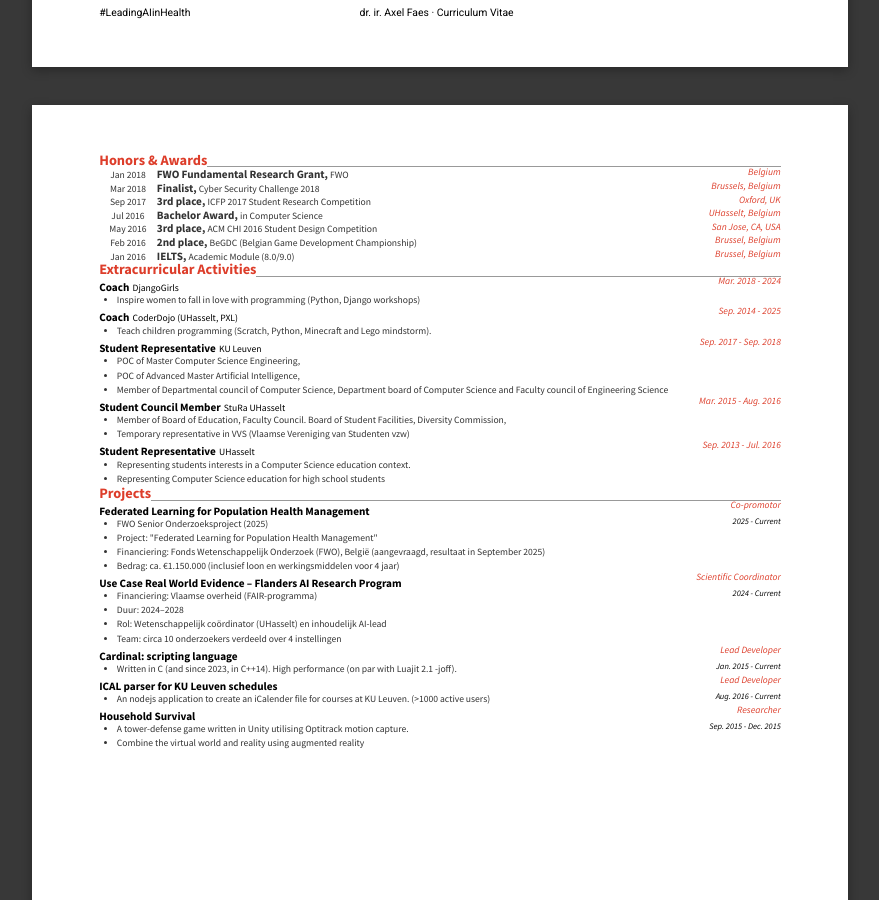
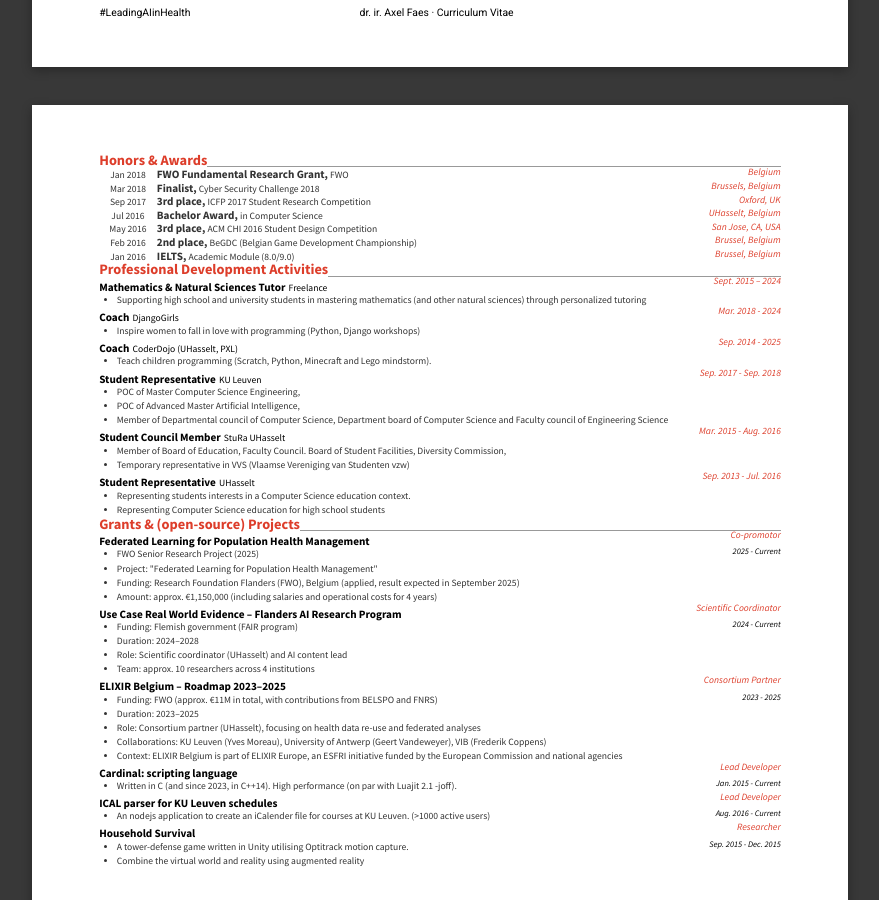
Before and after one commit to TheAxeC/theaxec.github.io, a Jekyll site: the page built from _pages/cv.md, in a window 1280 px wide and 900 px high, scrolled down 1027 px. Shown: the whole window, without its empty margins (200-1079 px from the left). Built offline with Jekyll 4.4.1, drawn with Linux system fonts in a browser that asks for light colours; a style sheet for code colours, icons or effects is not loaded; some of the changed text lies outside the part shown.

Commit message:
Update descriptions

```diff
--- a/_data/data.yml
+++ b/_data/data.yml
@@ -8,7 +8,6 @@ personal:
     - Postdoctoral Researcher
     - Data Scientist
     - Computational Neuroscientist
-    # - Scientific Coordinator
     - Computer Engineer
   portrait_url: /assets/images/photos/portrait.jpeg
   footer: Curriculum Vitae
@@ -133,6 +132,10 @@ academic:
 students:
     title: Students
     content:
+        - title: Brecht Heeren
+          location: Federated Machine Learning for Health Data
+          duration: Master of Science in Computer Science (2025-2026)
+          cover: /assets/images/covers/about-degree.webp
         - title: Denzell Mgbokwere
           location: Optimalisatie en Typechecking in Single-Pass Compilers - een casestudy met de Wren Programming Language
           duration: Master of Science in Computer Science (2025-2026)
@@ -158,15 +161,15 @@ students:
           duration: Master Statistics & Data Science (2024-2025)
           cover: /assets/images/covers/about-degree.webp
         - title: Dongho Chun
-          location: (Federated) Machine Learning for Health Data
+          location: Clustering with Cardiovascular Health Data
           duration: Master of Science in Computer Science (2024-2025)
           cover: /assets/images/covers/about-degree.webp
         - title: Dries Cornelissen
-          location: Federated Learning for Regression modelling with Cardiovascular Health Data
+          location: BTTR for arrhythmia detection/prediction on sinus rhythms
           duration: Master of Science in Computer Science (2024-2025)
           cover: /assets/images/covers/about-degree.webp
         - title: Ward Ceyssens
-          location: Brain-Computer Interfacing - population-based finger movement decoding
+          location: Cross Subject training for finger movement decoding with high-density ECoG
           duration: Master of Science in Computer Science (2024-2025)
           cover: /assets/images/covers/about-degree.webp
         - title: Qiang Sun
@@ -347,7 +350,7 @@ education:
       cover: /assets/images/covers/about-degree.webp
 
 projects:
-  title: Projects
+  title: Grants & (open-source) Projects
   content:
     - title: "Federated Learning for Population Health Management"
       url: ""
@@ -355,10 +358,10 @@ projects:
       role: Co-promotor
       min: true
       about: |
-        FWO Senior Onderzoeksproject (2025)
+        FWO Senior Research Project (2025)
         Project: "Federated Learning for Population Health Management"
-        Financiering: Fonds Wetenschappelijk Onderzoek (FWO), België (aangevraagd, resultaat in September 2025)
-        Bedrag: ca. €1.150.000 (inclusief loon en werkingsmiddelen voor 4 jaar)
+        Funding: Research Foundation Flanders (FWO), Belgium (applied, result expected in September 2025)
+        Amount: approx. €1,150,000 (including salaries and operational costs for 4 years)
       cover: /assets/images/covers/about-project.webp
     - title: "Use Case Real World Evidence – Flanders AI Research Program"
       url: ""
@@ -366,10 +369,22 @@ projects:
       role: Scientific Coordinator
       min: true
       about: |
-        Financiering: Vlaamse overheid (FAIR-programma)
-        Duur: 2024–2028
-        Rol: Wetenschappelijk coördinator (UHasselt) en inhoudelijk AI-lead
-        Team: circa 10 onderzoekers verdeeld over 4 instellingen
+        Funding: Flemish government (FAIR program)
+        Duration: 2024–2028
+        Role: Scientific coordinator (UHasselt) and AI content lead
+        Team: approx. 10 researchers across 4 institutions
+      cover: /assets/images/covers/about-project.webp
+    - title: "ELIXIR Belgium – Roadmap 2023–2025"
+      url: ""
+      duration: 2023 - 2025
+      role: Consortium Partner
+      min: true
+      about: |
+        Funding: FWO (approx. €11M in total, with contributions from BELSPO and FNRS)
+        Duration: 2023–2025
+        Role: Consortium partner (UHasselt), focusing on health data re-use and federated analyses
+        Collaborations: KU Leuven (Yves Moreau), University of Antwerp (Geert Vandeweyer), VIB (Frederik Coppens)
+        Context: ELIXIR Belgium is part of ELIXIR Europe, an ESFRI initiative funded by the European Commission and national agencies
       cover: /assets/images/covers/about-project.webp
     - title: "Cardinal: scripting language"
       url: https://github.com/TheAxeC/Cardinal
@@ -488,8 +503,13 @@ awards:
       cover: /assets/images/covers/about-award.webp
 
 extracurricular:
-  title: Extracurricular Activities
+  title: Professional Development Activities # Extracurricular Activities / Outreach & Service
   content:
+    - title: Mathematics & Natural Sciences Tutor
+      location: Freelance
+      duration: Sept. 2015 – 2024
+      about: Supporting high school and university students in mastering mathematics (and other natural sciences) through personalized tutoring
+      cover: /assets/images/covers/about-coach.webp
     - title: Coach
       location: DjangoGirls
       duration: Mar. 2018 - 2024
--- a/_data/website.yml
+++ b/_data/website.yml
@@ -48,10 +48,9 @@ description:
   content: |
       - Postdoctoral Researcher (`Machine Learning`) @ Biomedical Data Sciences, UHasselt
         - Investigating the use of AI in `real-world evidence` healthcare studies (FAIR UC RWE).
-        - Federated Enhanced Regression and Medical Analytics with Tensors (FERMAT).
-          - Creating a `federated learning` algorithm for heart disease prediction.
-          - Developing machine learning models for `brain-computer interfaces`.
-        - Side project: working on `algebraic type and effect` systems for functional programming.
+        - Applying `federated learning` for heart disease prediction (atrial fibrillation risk within 6 to 24 months).
+        - Advancing `Population Health Management` with federated learning for better disease insights, risk prediction, and health equity.
+        - Advancing `Brain-Computer Interfaces` by decoding imagined finger movements from ECoG with `machine learning and tensor regression models`.
       - Scientific Coordinator of the Flanders AI Research Program, Use Case Real World Evidence (FAIR UC RWE)
       - **Professional Affiliations**:
         - Biomedical Research Institute (BIOMED) @ UHasselt
@@ -89,8 +88,8 @@ description:
   education:  |
       **Vision for Educational Impact**
       I envision a future where education in `biomedical data science` and `AI` is accessible, engaging, and impactful. I aim to:
-      - **Inspire Future Researchers**: By mentoring students and conducting educational workshops,  have successfully supervised over a dozen Master Thesis students in the field of `AI`, `Statistics & Data Science`, `Computer Science` and `Biomedical Science`.
-      - **Promote Interdisciplinary Learning**: I am currently working to obtain my `BKO` (Basis Kwalificatie Onderwijs) from the UHasselt and aim to foster a learning environment that encourages cross-disciplinary collaborations. I teach `Brain-Computer Interfaces`, `Federated Learning`, and `Bioinformatics`.
+      - **Inspire Future Researchers**: By mentoring students and conducting educational workshops, and have successfully supervised over a dozen Master Thesis students in the field of `AI`, `Statistics & Data Science`, `Computer Science` and `Biomedical Science`.
+      - **Promote Interdisciplinary Learning**: I aim to foster a learning environment that encourages cross-disciplinary collaborations. I teach `Brain-Computer Interfaces`, `Federated Learning`, `Data Science in Healthcare` and `Bioinformatics`.
       - **Develop Educational Resources**: Through my publications and `open-source projects` I plan to provide comprehensive resources that make advanced topics in AI and biomedical data science more accessible to learners worldwide.
 
   mission_url: assets/images/biomed.webp
--- a/_includes/widgets/about_item.html
+++ b/_includes/widgets/about_item.html
@@ -13,13 +13,13 @@
             <img src="{{ cover }}" alt="{{  }}" class="lazy w-100 rounded-sm">
         </div>
         <div class="col-md-10 col-xl-10 p-3 pl-md-0">
-            <h7 class="mt-0 mb-1 font-weight-normal">{{ item.title }}{{ item.award }}</h7>
+            <h7 class="mt-0 mb-1 font-weight-normal">{{ item.title }}{{ item.award }}{{item.name}}</h7>
             {% if item.event %}
             <p class="mt-0 mb-0 small">{{item.event}}</p>
             <p class="mt-0 mb-0 small"><i>{{item.location}}</i> </p>
             {% else %}
-            <p class="mt-0 mb-0 small">{{ item.location }}</p>
-            <p class="mt-0 mb-0 small"><i>{{ item.duration }} </i> </p>
+            <p class="mt-0 mb-0 small">{{ item.location }}{{item.email}}</p>
+            <p class="mt-0 mb-0 small"><i>{{ item.duration }} {{item.reason}}</i> </p>
             {% endif %}
             <p class="mt-0 mb-0 small text-muted">{{ item.about }} {{item.content}}</p>
 
```
